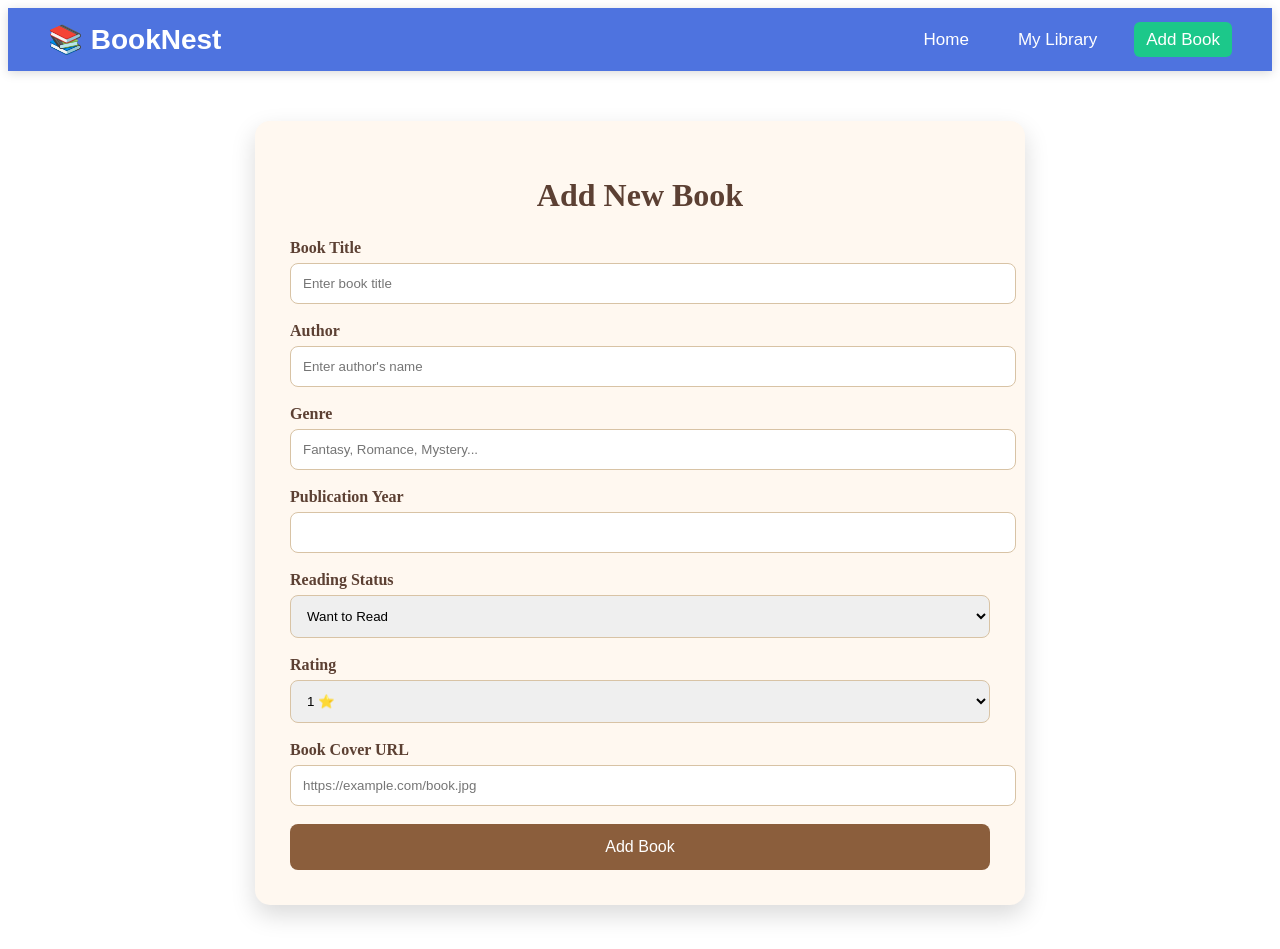
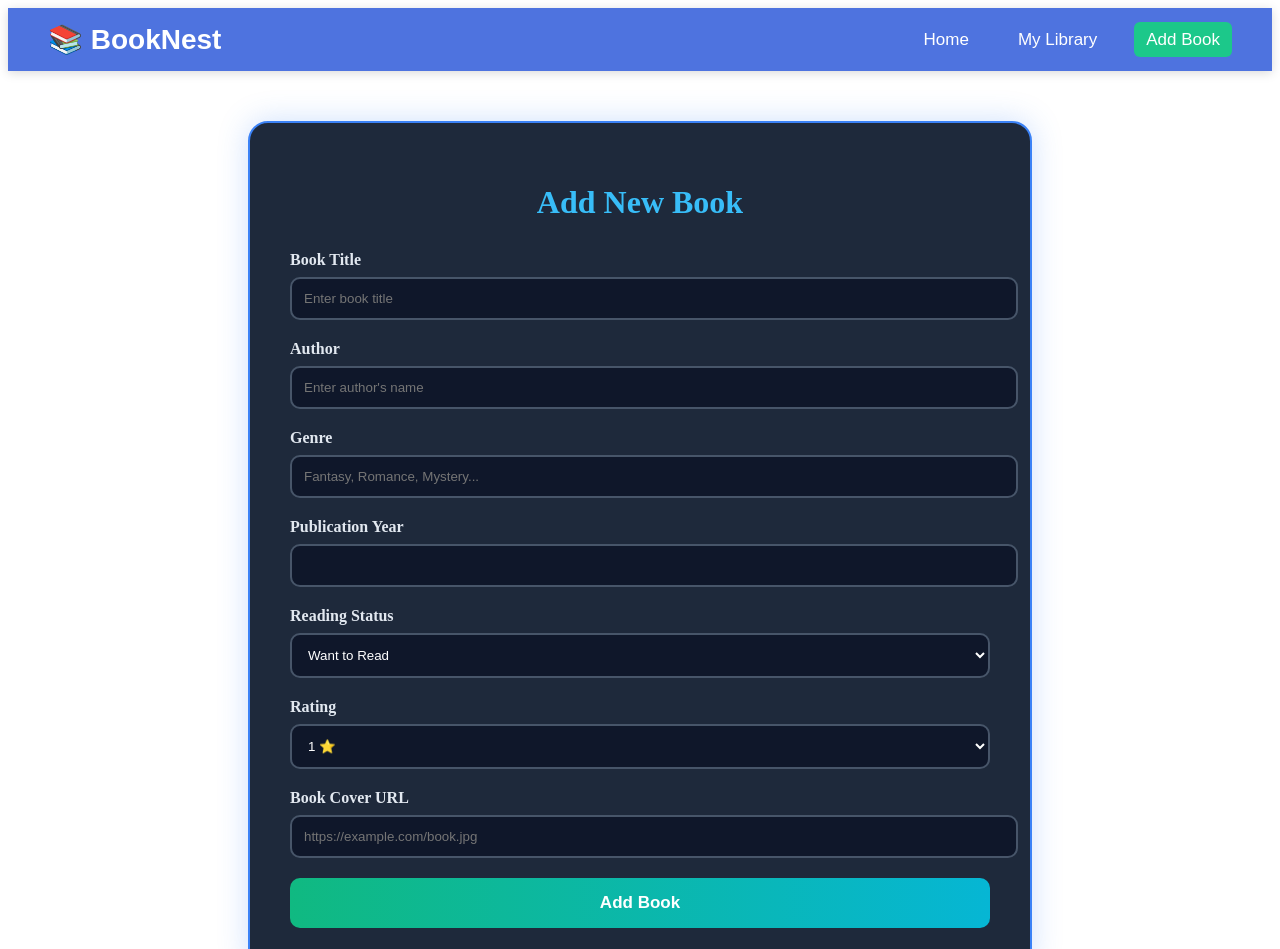
Before and after one commit to MasaoyJannArieh/Masaoy_FinalProject, an Angular app: page /add-book in a window 1280 px wide. Shown: the top 949 px of the page. Built offline with nearby package versions, Linux system fonts and the light colour scheme.

Commit message:
style(add-book): redesign add book form with modern gradient theme

```diff
--- a/src/app/add-book/add-book.css
+++ b/src/app/add-book/add-book.css
@@ -1,46 +1,57 @@
 .container{
-    max-width:700px;
+    width:700px;
     margin:50px auto;
-    background:#FFF8F0;
-    padding:35px;
-    border-radius:15px;
-    box-shadow:0 10px 25px rgba(0,0,0,.15);
+    padding:40px;
+    background:#1E293B;
+    border-radius:20px;
+    border:2px solid #3B82F6;
+    box-shadow:0 0 30px rgba(59,130,246,.25);
 }
 
 h1{
     text-align:center;
-    color:#5C4033;
-    margin-bottom:25px;
+    color:#38BDF8;
+    margin-bottom:30px;
 }
 
 label{
     display:block;
-    margin-bottom:6px;
-    font-weight:bold;
-    color:#5C4033;
+    color:#E2E8F0;
+    margin-bottom:8px;
+    font-weight:600;
 }
 
 input,
 select{
     width:100%;
     padding:12px;
-    margin-bottom:18px;
-    border:1px solid #D8C3A5;
-    border-radius:8px;
+    margin-bottom:20px;
+    background:#0F172A;
+    border:2px solid #475569;
+    color:white;
+    border-radius:10px;
+}
+
+input:focus,
+select:focus{
+    outline:none;
+    border-color:#06B6D4;
+    box-shadow:0 0 10px #06B6D4;
 }
 
 button{
     width:100%;
-    padding:14px;
-    background:#8B5E3C;
+    padding:15px;
+    background:linear-gradient(90deg,#10B981,#06B6D4);
+    border:none;
+    border-radius:10px;
     color:white;
-    border:none;
-    border-radius:8px;
-    font-size:16px;
+    font-size:17px;
+    font-weight:bold;
     cursor:pointer;
     transition:.3s;
 }
 
 button:hover{
-    background:#6F4E37;
+    box-shadow:0 0 18px #10B981;
 }
```
